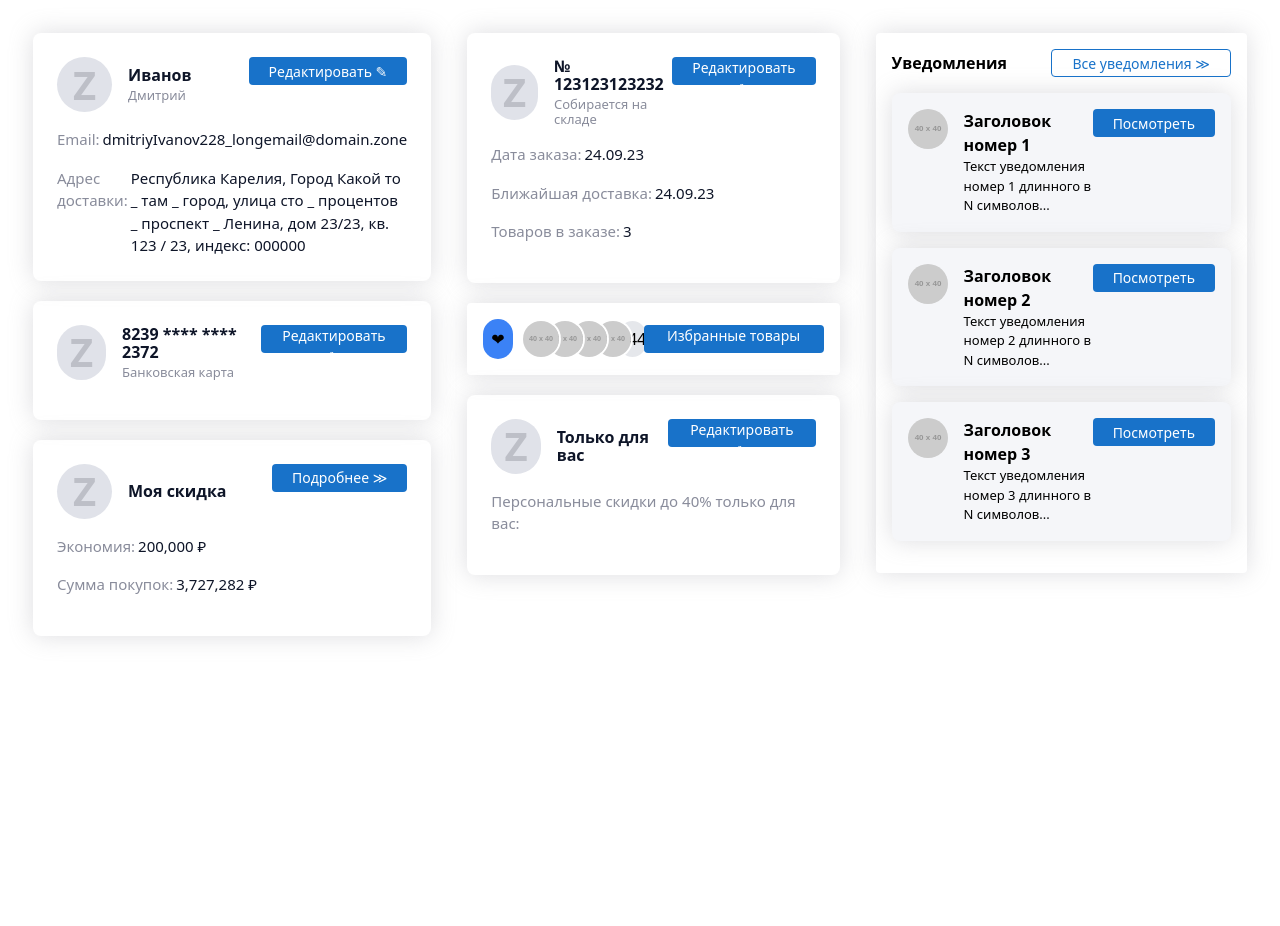
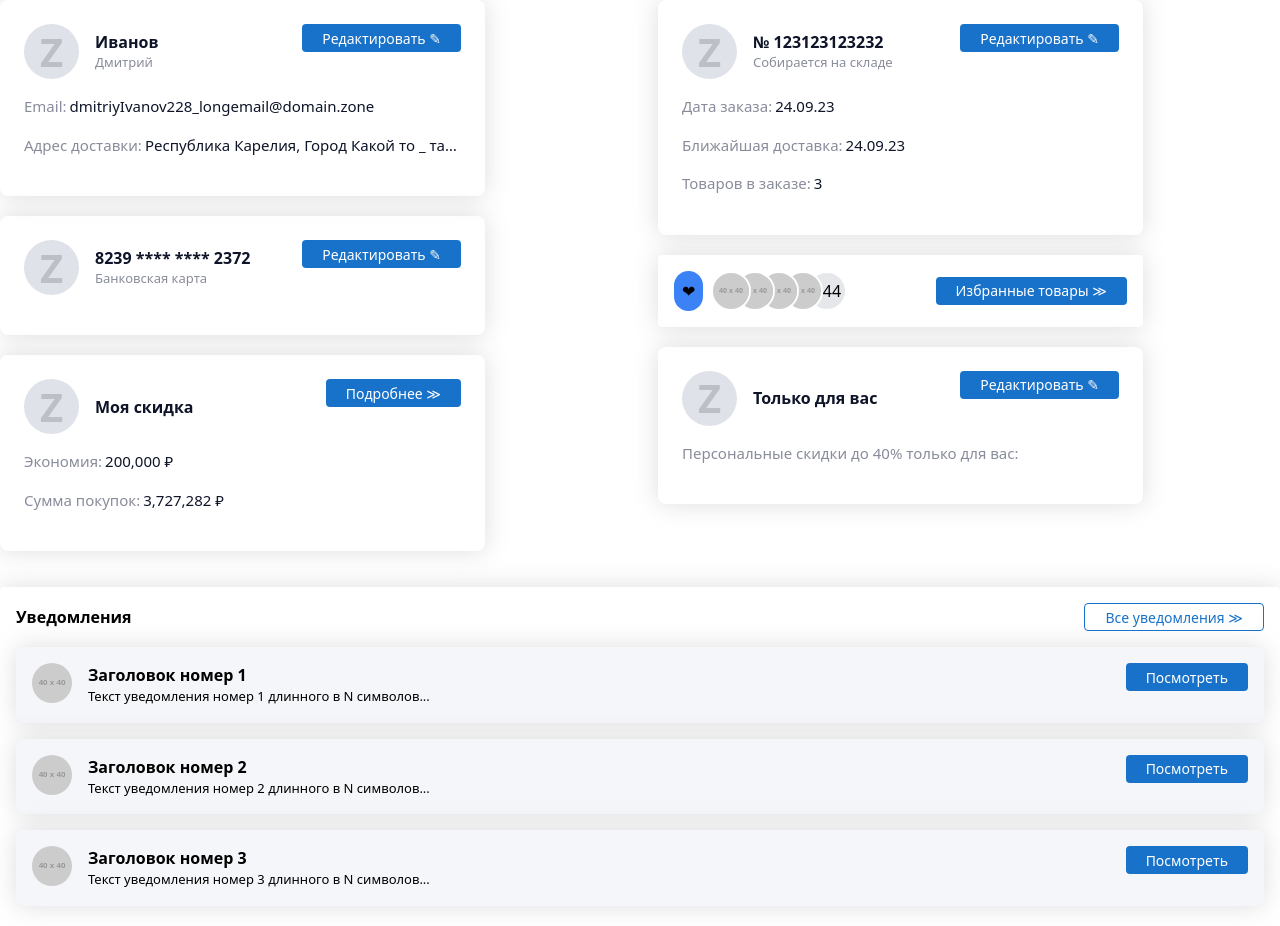
Before and after one commit to KasumovW/Personal-acccount-para, a React (Vite) app: page / in a window 1280 px wide. Shown: the top 926 px of the page. Before the commit the page ends 800 px from the top, so only its background shows below. Built offline with nearby package versions, Linux system fonts and the light colour scheme.

Commit message:
Addaptive fixes

```diff
--- a/src/App.tsx
+++ b/src/App.tsx
@@ -1,13 +1,11 @@
-import React from 'react'
-import Main from './pages/Main'
-
+import Main from './pages/Main';
 
 const App = () => {
-  return (
-    <div className='max-w-[1570px] m-auto p-[33px] box-border'>
-      <Main />
-    </div>
-  )
-}
+	return (
+		<div className="m-auto box-border max-w-[1570px]">
+			<Main />
+		</div>
+	);
+};
 
-export default App
+export default App;
--- a/src/components/Notifications.tsx
+++ b/src/components/Notifications.tsx
@@ -28,10 +28,12 @@ const Notifications: React.FC<NotificationsProps> = ({ notifications }) => {
 						<img src={notification.imageUrl} alt="notification" className="mr-4 h-10 w-10 rounded-full" />
 						<div>
 							<h3 className="text-[16px] font-semibold">{notification.title}</h3>
-							<p className="text-[13px] font-normal">{notification.description}</p>
+							<p className="overflow-hidden text-ellipsis whitespace-nowrap text-[13px] font-normal">
+								{notification.description}
+							</p>
 						</div>
 					</div>
-					<button className="box-border h-[28px] rounded-[4px] bg-[#1872C9] px-[20px] text-[14px] font-medium text-white">
+					<button className="box-border hidden h-[28px] rounded-[4px] bg-[#1872C9] px-[10px] text-[14px] font-medium text-white md:block md:px-[20px]">
 						Посмотреть
 					</button>
 				</div>
--- a/src/components/Section.tsx
+++ b/src/components/Section.tsx
@@ -20,7 +20,7 @@ const Section: React.FC<Props> = ({ btnTitle, data, title, subTitle }) => {
 						{subTitle && <p className="text-[13px] font-normal leading-[15px] text-[#898C9B]">{subTitle}</p>}
 					</div>
 				</div>
-				<button className="box-border h-[28px] rounded-[4px] bg-[#1872C9] px-[20px] text-[14px] font-medium text-white">
+				<button className="box-border h-[28px] overflow-hidden text-ellipsis whitespace-nowrap rounded-[4px] bg-[#1872C9] px-[10px] text-[14px] font-medium text-white md:px-[20px]">
 					{btnTitle}
 				</button>
 			</div>
@@ -29,7 +29,9 @@ const Section: React.FC<Props> = ({ btnTitle, data, title, subTitle }) => {
 					Object.entries(data).map(([key, value]) => (
 						<div className="flex">
 							<p className="mb-[16px] text-[15px] font-normal text-[#898C9B]">{key}:</p>
-							<p className="ml-[3px] max-w-[315px] text-[15px] font-normal text-[#0E1528]">{value}</p>
+							<p className="ml-[3px] max-w-[315px] overflow-hidden text-ellipsis whitespace-nowrap text-[15px] font-normal text-[#0E1528]">
+								{value}
+							</p>
 						</div>
 					))}
 			</div>
```
